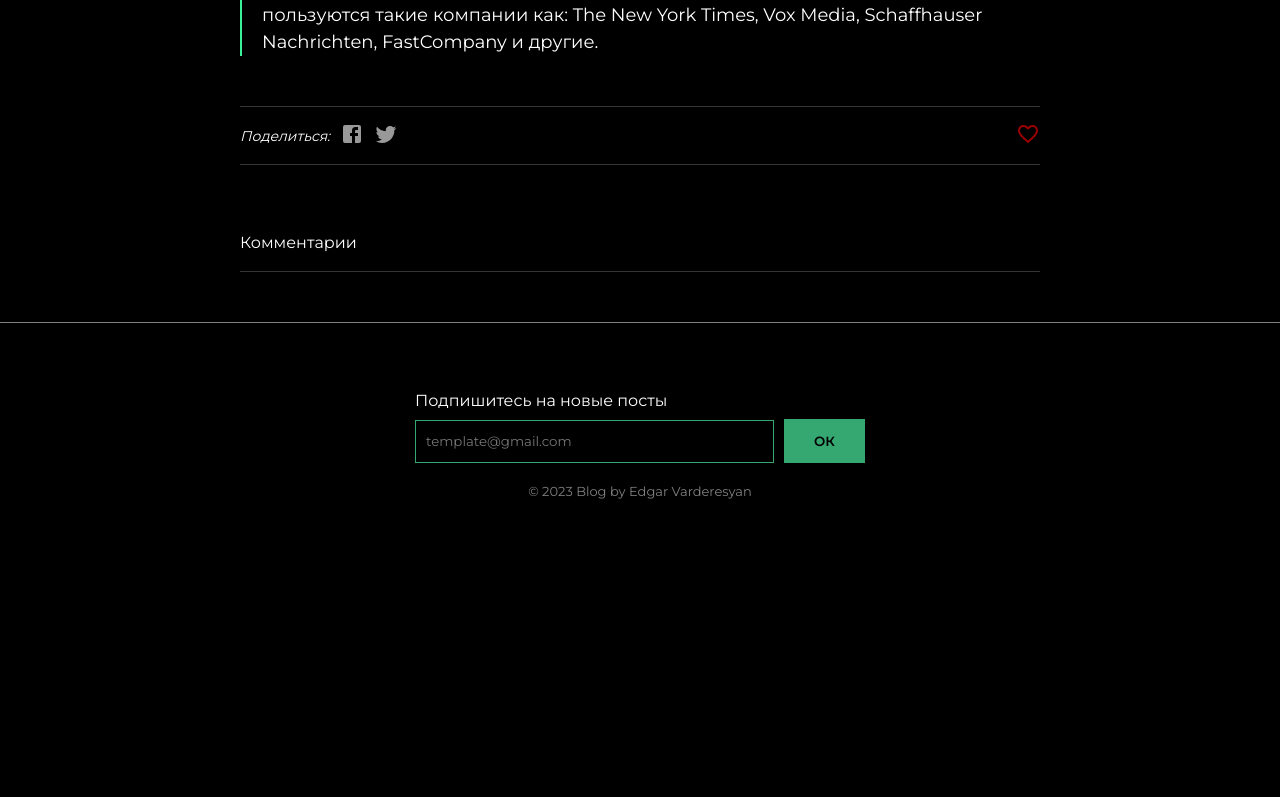
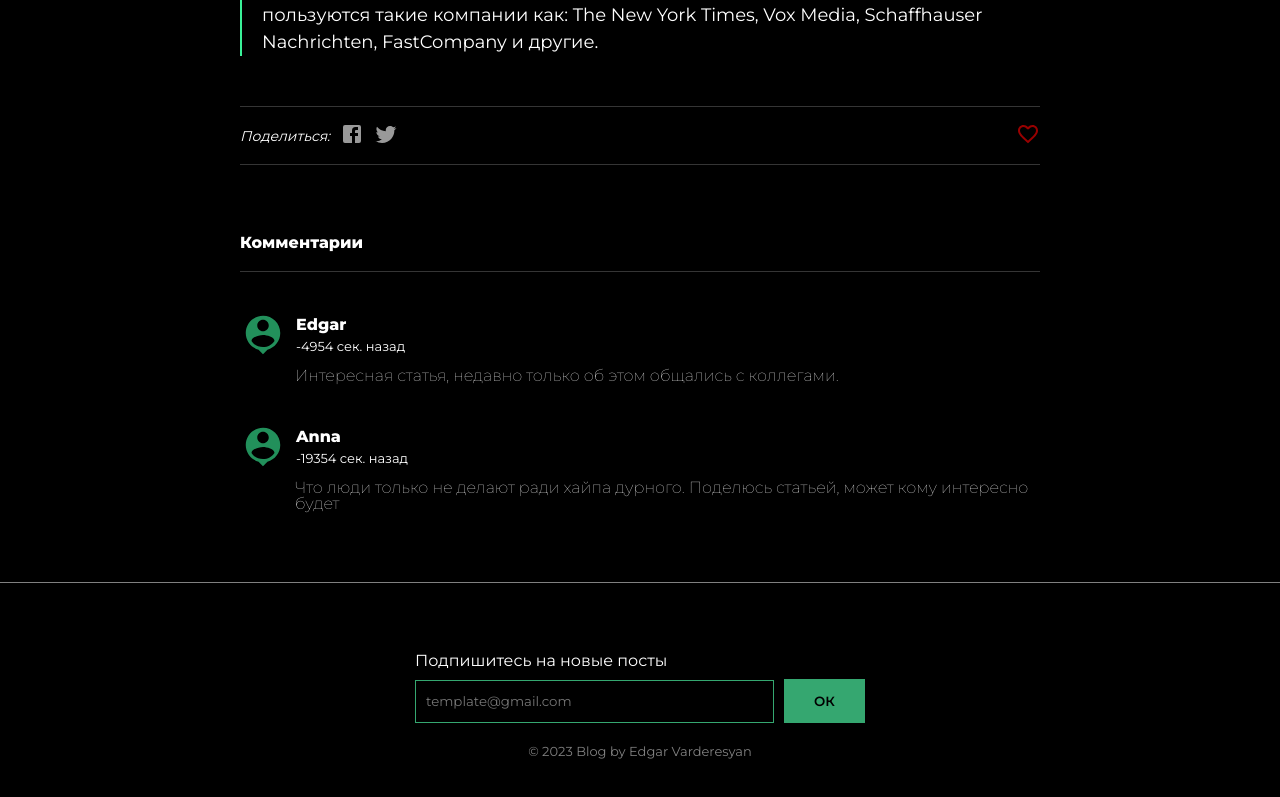
Before and after one commit to TheHeiseDev/NewsPortal, a React (Create React App) app: page /posts/1 in a window 1280 px wide. Shown: the part 1045-1842 px from the top of the page. Before the commit the page ends 1594 px from the top, so only its background shows below. Built offline with nearby package versions, Linux system fonts and the light colour scheme.

Commit message:
Реализовал комментарии постов

```diff
--- /dev/null
+++ b/src/components/Comment/Comment.jsx
@@ -0,0 +1,29 @@
+import { useMemo } from "react";
+import { useFormatDate } from "../../hooks/useFormatDate";
+import styles from "./Comment.module.scss";
+import PersonPinIcon from "@mui/icons-material/PersonPin";
+import { calculateTimeElapsed } from "../../utils/calculateTimeElapsed";
+
+export const Comment = ({ comment }) => {
+  const { id, date, text, userName } = comment;
+
+  const commentTime = useMemo(() => {
+    return calculateTimeElapsed(new Date(date));
+  }, []);
+  return (
+    <article className={styles.commentWrapper}>
+      <header>
+        <div className={styles.commentUser}>
+          <PersonPinIcon />
+          <div>
+            <h3>{userName}</h3>
+            <time className={styles.commentDate} datetime={commentTime}>
+              {commentTime} назад
+            </time>
+          </div>
+        </div>
+      </header>
+      <p className={styles.commenText}>{text}</p>
+    </article>
+  );
+};
--- /dev/null
+++ b/src/components/Comment/Comment.module.scss
@@ -0,0 +1,32 @@
+.commentWrapper {
+}
+
+.commentUser {
+  display: flex;
+  align-items: center;
+  gap: 10px;
+  margin-bottom: 10px;
+
+  & svg {
+    font-size: 46px;
+    fill: rgb(57, 241, 152);
+  }
+
+  & div {
+    display: flex;
+    align-items: left;
+    flex-direction: column;
+    gap: 5px;
+
+    & time {
+      font-size: 13px;
+    }
+  }
+}
+.commentDate {
+}
+.commenText {
+  padding-left: 55px;
+  line-height: 1;
+  font-weight: 200;
+}
--- a/src/pages/PostPage/PostPage.jsx
+++ b/src/pages/PostPage/PostPage.jsx
@@ -8,6 +8,8 @@ import { ShareFacebook } from "../../components/UI/Buttons/ShareFacebook";
 import { ShareTwitter } from "../../components/UI/Buttons/ShareTwitter";
 import FavoriteBorderIcon from "@mui/icons-material/FavoriteBorder";
 import FavoriteIcon from "@mui/icons-material/Favorite";
+import { Comment } from "../../components/Comment/Comment";
+
 const post = {
   id: "1",
   title: "Revue — сервис для создания красивой новостной рассылки",
@@ -20,6 +22,21 @@ const post = {
   category: "useful_services",
   link: "https://www.getrevue.co",
 };
+const comments = [
+  {
+    id: 1,
+    date: "2023-05-18T11:40:00",
+    userName: "Edgar",
+    text: "Интересная статья, недавно только об этом общались с коллегами."
+  },
+  {
+    id: 2,
+    date: "2023-05-18T15:40:00",
+    userName: "Anna",
+    text: "Что люди только не делают ради хайпа дурного. Поделюсь статьей, может кому интересно будет"
+  }
+]
+
 export const PostPage = () => {
   const [currentUrl, setCurrentUrl] = useState("");
   const postTime = useMemo(() => {
@@ -71,7 +88,14 @@ export const PostPage = () => {
                 </div>
               </div>
             </article>
-            <div className={styles.commentsContainer}>Комментарии</div>
+            <section className={styles.commentsContainer}>
+              <h2>Комментарии</h2>
+             {
+              comments.length > 0 && comments.map(comment => (
+              <Comment key={comment.id} comment={comment}/>
+              ))
+             }
+            </section>
           </div>
         </div>
       </div>
--- a/src/pages/PostPage/PostPage.module.scss
+++ b/src/pages/PostPage/PostPage.module.scss
@@ -77,8 +77,12 @@ svg {
   color: white;
   font-style: oblique;
   opacity: 0.6;
+
   &:hover {
     opacity: 1;
+  }
+  &:active {
+    transform: scale(0.8);
   }
 }
 .postShared {
@@ -95,6 +99,13 @@ svg {
 }
 
 .commentsContainer {
+  & h2 {
+    border-bottom: 1px solid rgb(53, 53, 53);
+    padding-bottom: 20px;
+  }
   padding: 20px 0px;
-  border-bottom: 1px solid rgb(53, 53, 53);
+
+  display: flex;
+  flex-direction: column;
+  gap: 40px;
 }
```
